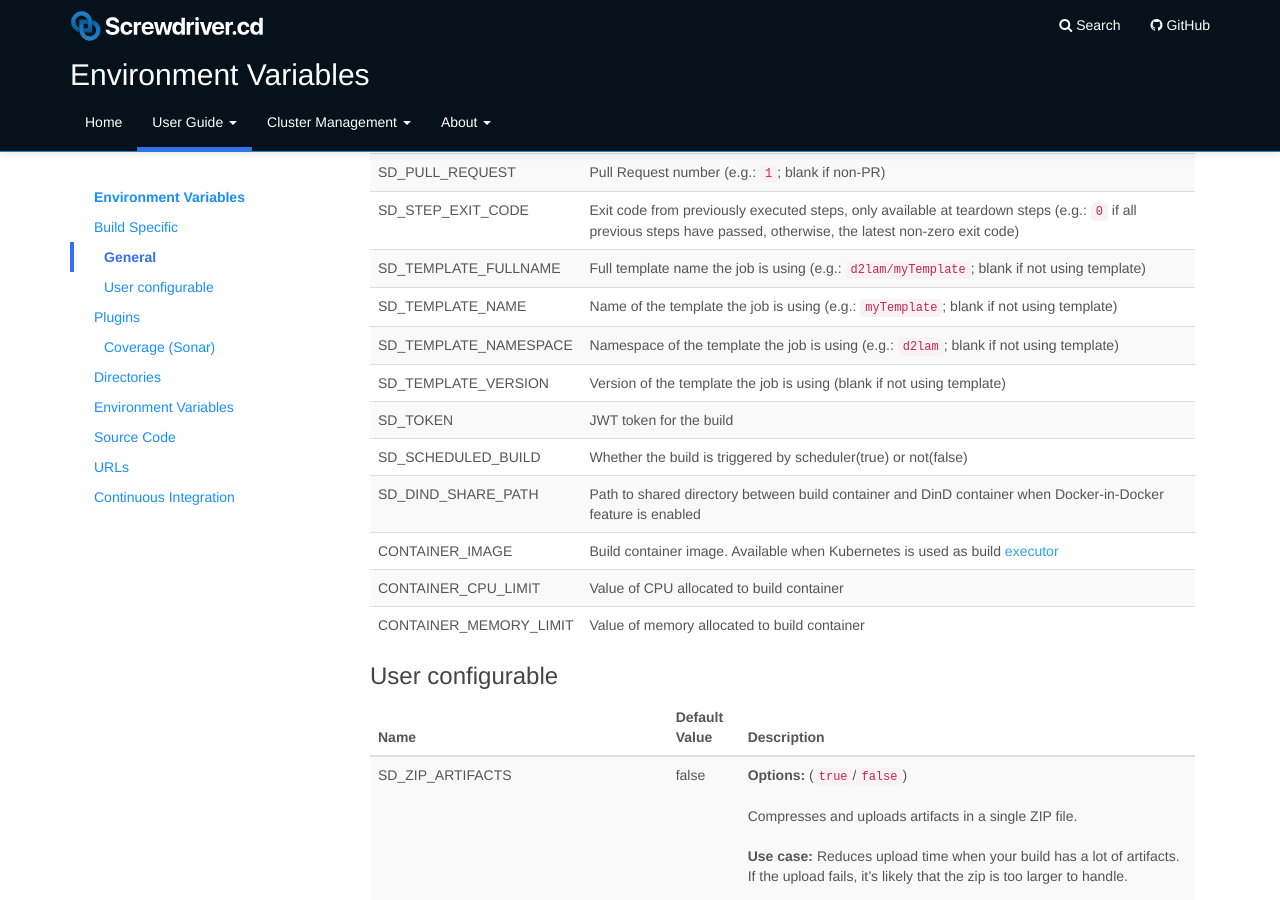
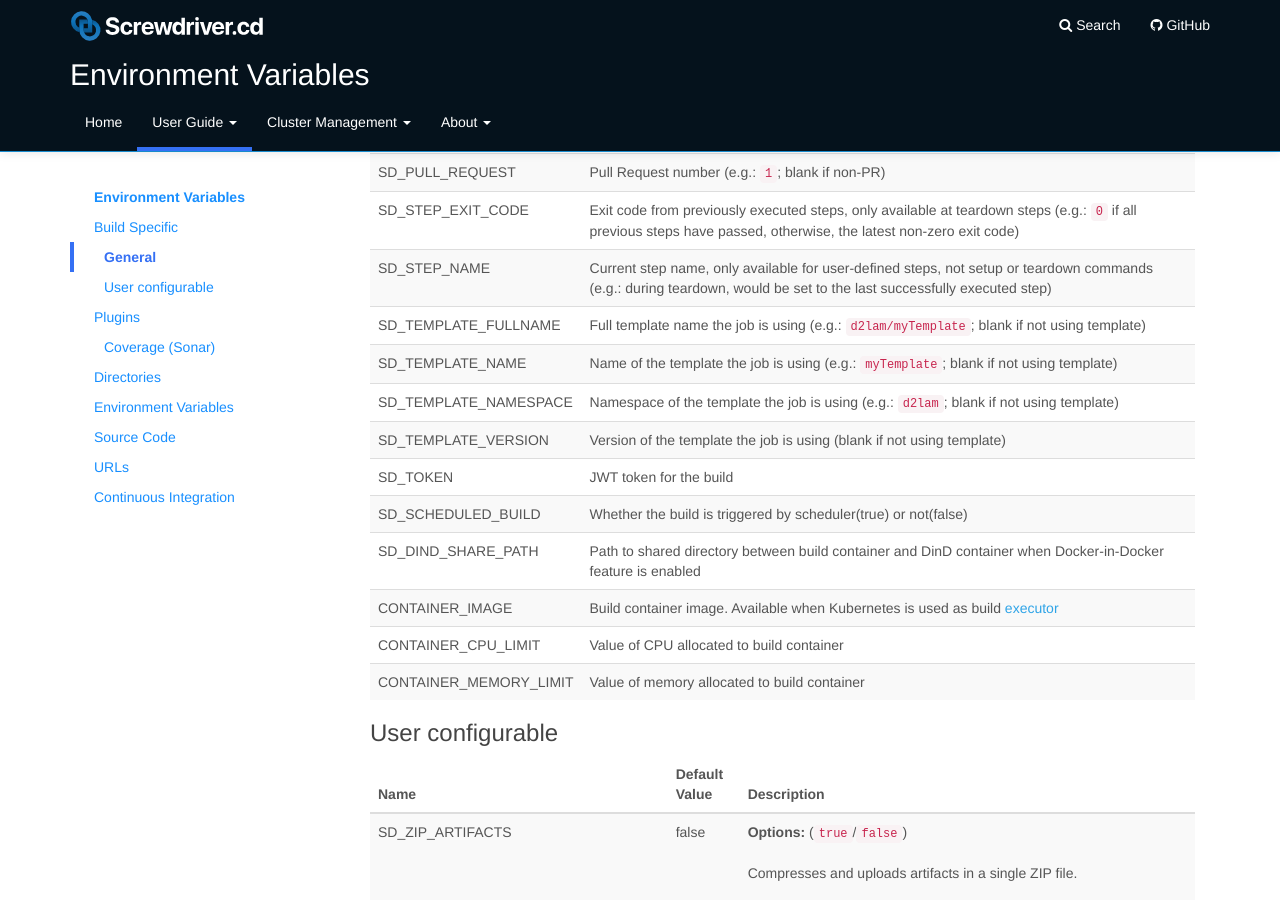
Before and after one commit to screwdriver-cd/guide, a Jekyll site: the page built from docs/user-guide/environment-variables.md, in a window 1280 px wide and 900 px high, scrolled down 686 px. Built offline with Jekyll 4.4.1, drawn with Linux system fonts in a browser that asks for light colours.

Commit message:
fix: add SD_STEP_NAME env var

```diff
--- a/docs/user-guide/environment-variables.md
+++ b/docs/user-guide/environment-variables.md
@@ -55,6 +55,7 @@ _Note: Environment variables set in one job cannot be accessed in another job. T
 | SD_PRIVATE_PIPELINE | Whether the pipeline is private(true) or not(false) |
 | SD_PULL_REQUEST | Pull Request number (e.g.: `1`; blank if non-PR) |
 | SD_STEP_EXIT_CODE | Exit code from previously executed steps, only available at teardown steps (e.g.: `0` if all previous steps have passed, otherwise, the latest non-zero exit code) |
+| SD_STEP_NAME | Current step name, only available for user-defined steps, not setup or teardown commands (e.g.: during teardown, would be set to the last successfully executed step) |
 | SD_TEMPLATE_FULLNAME | Full template name the job is using (e.g.: `d2lam/myTemplate`; blank if not using template) |
 | SD_TEMPLATE_NAME | Name of the template the job is using (e.g.: `myTemplate`; blank if not using template) |
 | SD_TEMPLATE_NAMESPACE | Namespace of the template the job is using (e.g.: `d2lam`; blank if not using template) |
```
